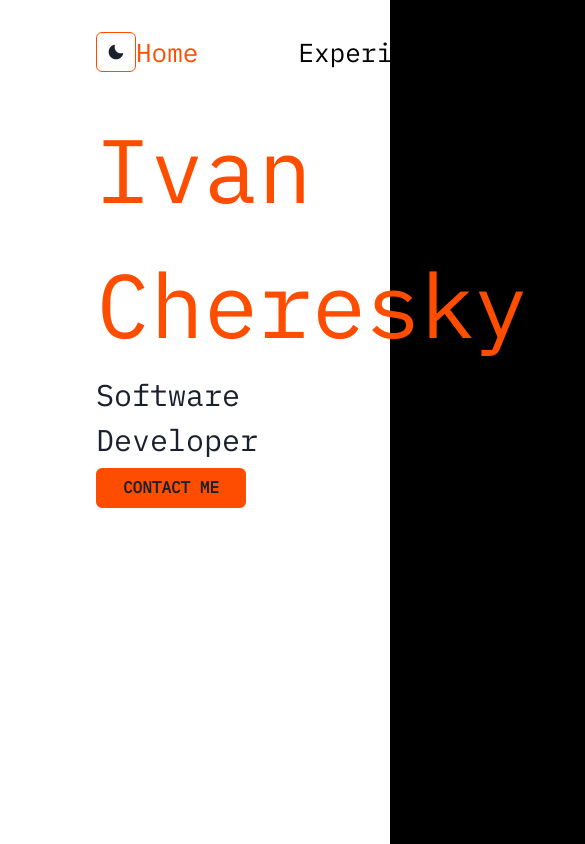
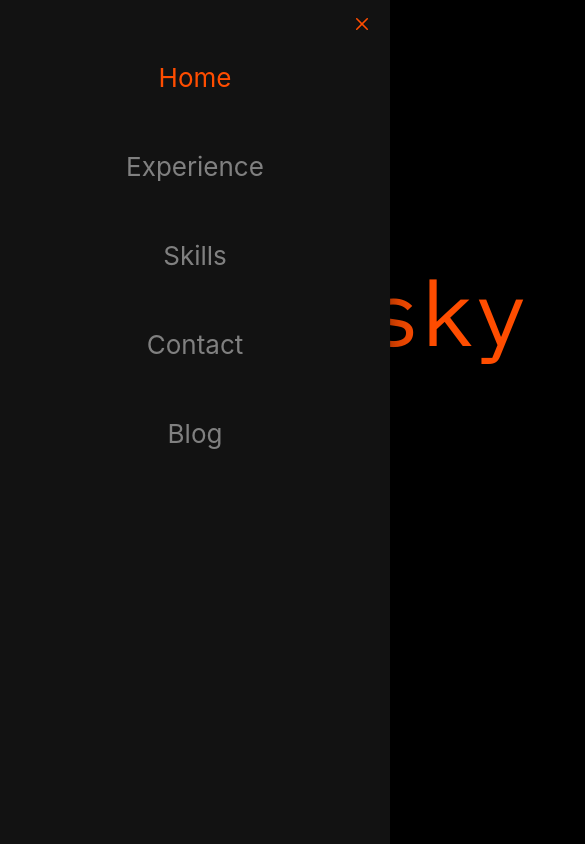
Before and after one commit to IvanCheresky/portfolio, a Next.js app: page / in a window 390 px wide. Both pictures are taken after a click on the button "menu". Shown: the top 844 px of the page, 585 px wide, since content can reach past the window. Built offline with nearby package versions, Linux system fonts and the light colour scheme.

Commit message:
Create a separate mobile header

```diff
--- /dev/null
+++ b/src/components/Header/DesktopHeader/index.tsx
@@ -0,0 +1,90 @@
+import { MoonIcon, SunIcon } from "@chakra-ui/icons";
+import {
+  Flex,
+  IconButton,
+  Text,
+  useColorMode,
+  useColorModeValue,
+} from "@chakra-ui/react";
+import Link from "next/link";
+import React from "react";
+import routes from "@/utils/routes";
+
+interface DesktopHeaderProps {
+  currentRoute: string;
+}
+
+const DesktopHeader = ({ currentRoute }: DesktopHeaderProps) => {
+  const { colorMode, toggleColorMode } = useColorMode();
+
+  const fontColor = useColorModeValue("brand.black", "gray");
+
+  return (
+    <Flex alignItems="center" justify="space-between">
+      <IconButton
+        border="1px"
+        borderColor="brand.orange"
+        bg="transparent"
+        aria-label="Toggle light dark mode"
+        onClick={toggleColorMode}
+        icon={colorMode === "light" ? <MoonIcon /> : <SunIcon />}
+      />
+      <Flex alignItems="center" columnGap="5vw" ml="10px">
+        <Link href={routes.home.path}>
+          <Text
+            fontSize={26}
+            color={
+              currentRoute === routes.home.path ? "brand.orange" : fontColor
+            }
+          >
+            {routes.home.name}
+          </Text>
+        </Link>
+        <Link href={routes.experience.path}>
+          <Text
+            fontSize={26}
+            color={
+              currentRoute === routes.experience.path
+                ? "brand.orange"
+                : fontColor
+            }
+          >
+            {routes.experience.name}
+          </Text>
+        </Link>
+        <Link href={routes.skills.path}>
+          <Text
+            fontSize={26}
+            color={
+              currentRoute === routes.skills.path ? "brand.orange" : fontColor
+            }
+          >
+            {routes.skills.name}
+          </Text>
+        </Link>
+        <Link href={routes.contact.path}>
+          <Text
+            fontSize={26}
+            color={
+              currentRoute === routes.contact.path ? "brand.orange" : fontColor
+            }
+          >
+            {routes.contact.name}
+          </Text>
+        </Link>
+        <Link href={routes.blog.path}>
+          <Text
+            fontSize={26}
+            color={
+              currentRoute === routes.blog.path ? "brand.orange" : fontColor
+            }
+          >
+            {routes.blog.name}
+          </Text>
+        </Link>
+      </Flex>
+    </Flex>
+  );
+};
+
+export default DesktopHeader;
--- /dev/null
+++ b/src/components/Header/MobileHeader/index.tsx
@@ -0,0 +1,116 @@
+import { HamburgerIcon } from "@chakra-ui/icons";
+import {
+  Drawer,
+  DrawerBody,
+  DrawerCloseButton,
+  DrawerContent,
+  DrawerOverlay,
+  Flex,
+  IconButton,
+  Text,
+  useColorModeValue,
+} from "@chakra-ui/react";
+import Link from "next/link";
+import React, { useState } from "react";
+import routes from "@/utils/routes";
+
+interface MobileHeaderProps {
+  currentRoute: string;
+}
+
+const MobileHeader = ({ currentRoute }: MobileHeaderProps) => {
+  const [isOpen, setIsOpen] = useState(false);
+
+  const fontColor = useColorModeValue("brand.black", "gray");
+  const bgColor = useColorModeValue("white", "brand.black");
+
+  return (
+    <Flex alignItems="flex-end" justifyContent="flex-end">
+      <IconButton
+        aria-label="menu"
+        icon={<HamburgerIcon />}
+        bg="transparent"
+        size="lg"
+        onClick={() => setIsOpen(true)}
+      />
+      <Drawer size="full" isOpen={isOpen} onClose={() => setIsOpen(false)}>
+        <DrawerContent bg={bgColor}>
+          <DrawerCloseButton color="brand.orange" />
+          <DrawerBody>
+            <Flex
+              flexDir="column"
+              alignItems="center"
+              pt="50px"
+              rowGap="50px"
+              height="100%"
+            >
+              <Link href={routes.home.path}>
+                <Text
+                  fontSize={26}
+                  color={
+                    currentRoute === routes.home.path
+                      ? "brand.orange"
+                      : fontColor
+                  }
+                >
+                  {routes.home.name}
+                </Text>
+              </Link>
+
+              <Link href={routes.experience.path}>
+                <Text
+                  fontSize={26}
+                  color={
+                    currentRoute === routes.experience.path
+                      ? "brand.orange"
+                      : fontColor
+                  }
+                >
+                  {routes.experience.name}
+                </Text>
+              </Link>
+              <Link href={routes.skills.path}>
+                <Text
+                  fontSize={26}
+                  color={
+                    currentRoute === routes.skills.path
+                      ? "brand.orange"
+                      : fontColor
+                  }
+                >
+                  {routes.skills.name}
+                </Text>
+              </Link>
+              <Link href={routes.contact.path}>
+                <Text
+                  fontSize={26}
+                  color={
+                    currentRoute === routes.contact.path
+                      ? "brand.orange"
+                      : fontColor
+                  }
+                >
+                  {routes.contact.name}
+                </Text>
+              </Link>
+              <Link href={routes.blog.path}>
+                <Text
+                  fontSize={26}
+                  color={
+                    currentRoute === routes.blog.path
+                      ? "brand.orange"
+                      : fontColor
+                  }
+                >
+                  {routes.blog.name}
+                </Text>
+              </Link>
+            </Flex>
+          </DrawerBody>
+        </DrawerContent>
+      </Drawer>
+    </Flex>
+  );
+};
+
+export default MobileHeader;
--- a/src/components/Header/index.tsx
+++ b/src/components/Header/index.tsx
@@ -1,90 +1,20 @@
-import {
-  Flex,
-  IconButton,
-  Text,
-  useColorMode,
-  useColorModeValue,
-} from "@chakra-ui/react";
+import { useMediaQuery } from "@chakra-ui/react";
 import React from "react";
-import { MoonIcon, SunIcon } from "@chakra-ui/icons";
-import Link from "next/link";
-import routes from "@/utils/routes";
+import MobileHeader from "./MobileHeader";
+import DesktopHeader from "./DesktopHeader";
 
 interface HeaderProps {
   currentRoute: string;
 }
 
 const Header = ({ currentRoute }: HeaderProps) => {
-  const { colorMode, toggleColorMode } = useColorMode();
+  const [isLargerThan800] = useMediaQuery("(min-width: 800px)");
 
-  const fontColor = useColorModeValue("black", "gray");
-
-  return (
-    <Flex alignItems="center" justify="space-between">
-      <IconButton
-        border="1px"
-        borderColor="brand.orange"
-        bg="transparent"
-        aria-label="Toggle light dark mode"
-        onClick={toggleColorMode}
-        icon={colorMode === "light" ? <MoonIcon /> : <SunIcon />}
-      />
-      <Flex alignItems="center" columnGap="100px">
-        <Link href={routes.home.path}>
-          <Text
-            fontSize={26}
-            color={
-              currentRoute === routes.home.path ? "brand.orange" : fontColor
-            }
-          >
-            {routes.home.name}
-          </Text>
-        </Link>
-        <Link href={routes.experience.path}>
-          <Text
-            fontSize={26}
-            color={
-              currentRoute === routes.experience.path
-                ? "brand.orange"
-                : fontColor
-            }
-          >
-            {routes.experience.name}
-          </Text>
-        </Link>
-        <Link href={routes.skills.path}>
-          <Text
-            fontSize={26}
-            color={
-              currentRoute === routes.skills.path ? "brand.orange" : fontColor
-            }
-          >
-            {routes.skills.name}
-          </Text>
-        </Link>
-        <Link href={routes.contact.path}>
-          <Text
-            fontSize={26}
-            color={
-              currentRoute === routes.contact.path ? "brand.orange" : fontColor
-            }
-          >
-            {routes.contact.name}
-          </Text>
-        </Link>
-        <Link href={routes.blog.path}>
-          <Text
-            fontSize={26}
-            color={
-              currentRoute === routes.blog.path ? "brand.orange" : fontColor
-            }
-          >
-            {routes.blog.name}
-          </Text>
-        </Link>
-      </Flex>
-    </Flex>
-  );
+  if (isLargerThan800) {
+    return <DesktopHeader currentRoute={currentRoute} />;
+  } else {
+    return <MobileHeader currentRoute={currentRoute} />;
+  }
 };
 
 export default Header;
```
